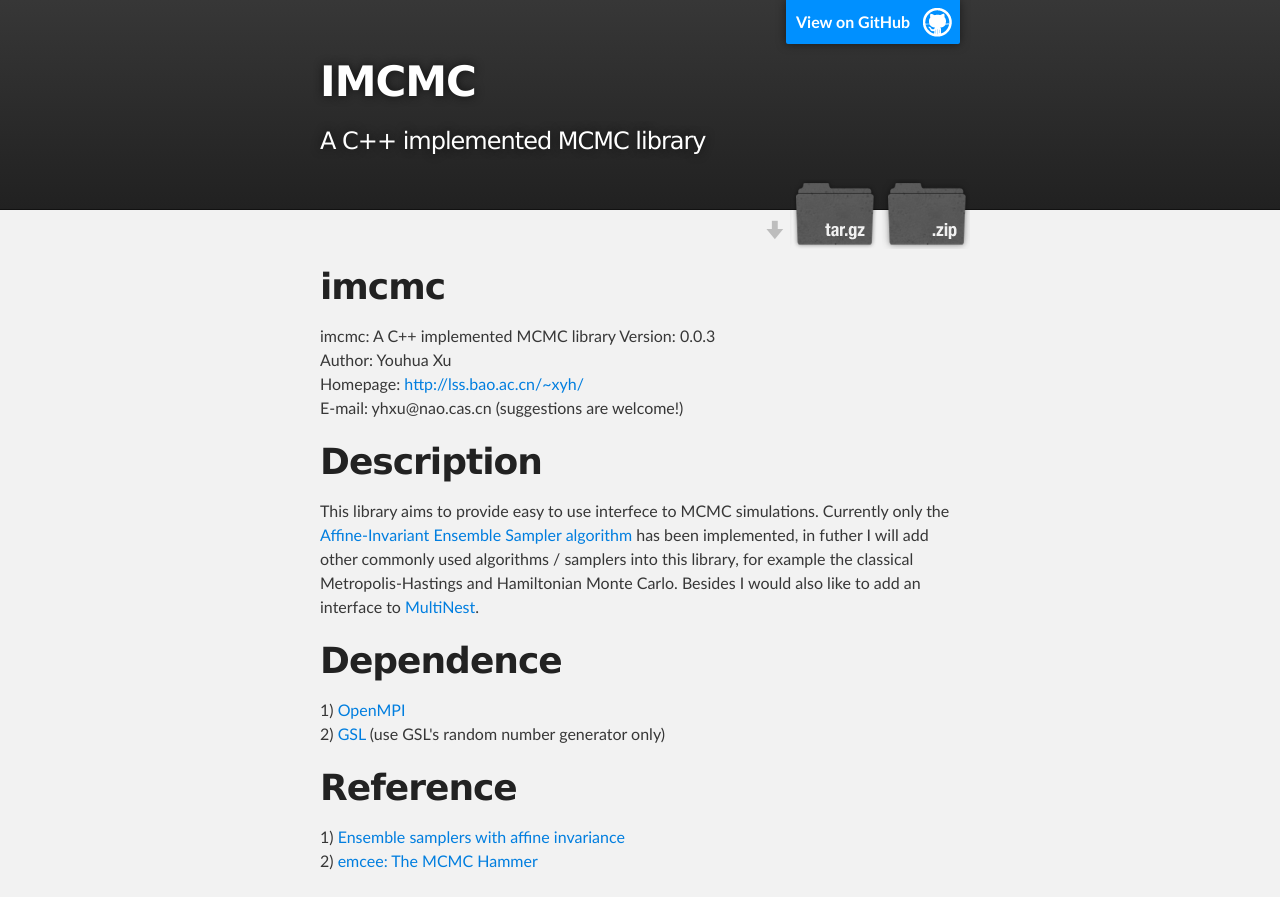
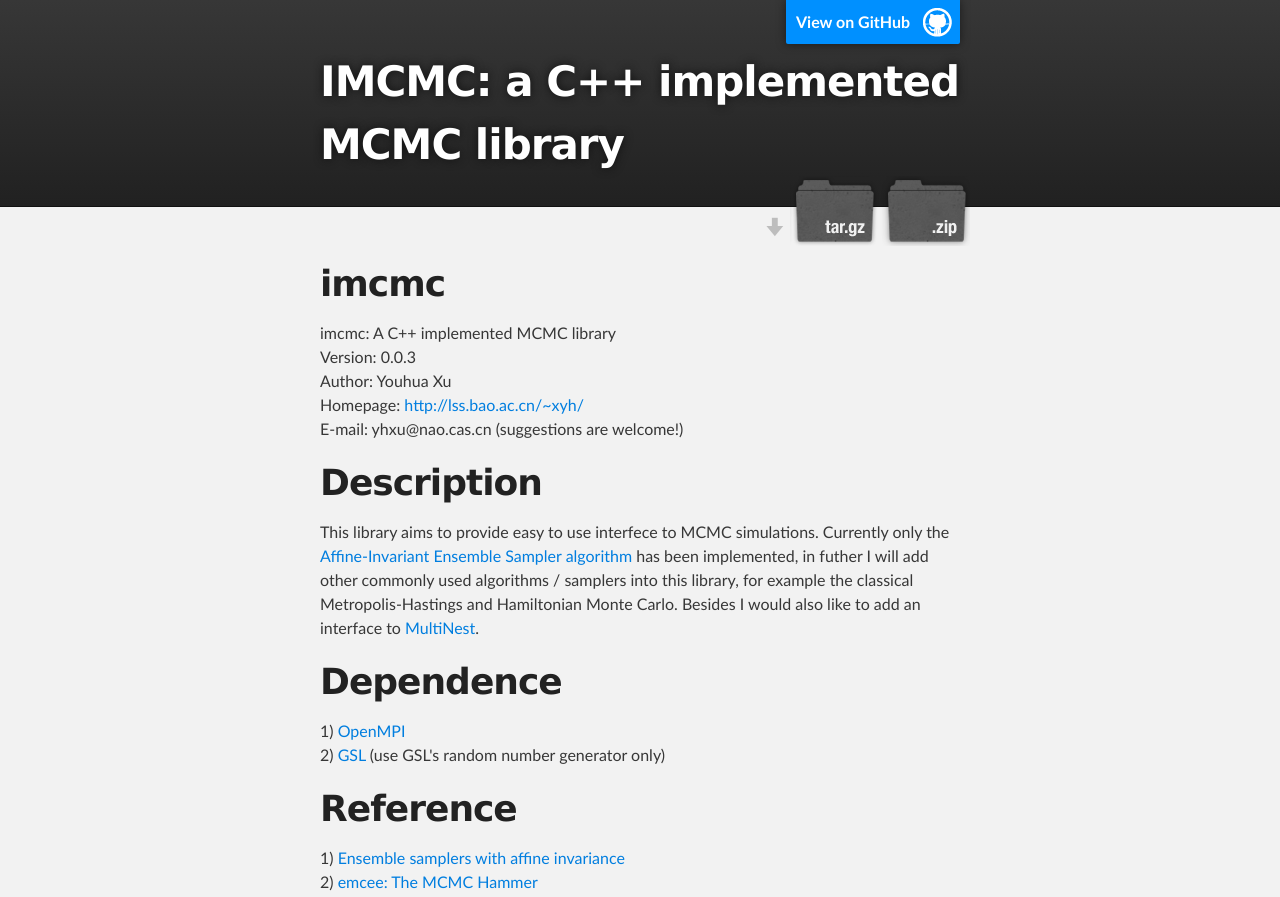
Before and after one commit to xyh-cosmo/imcmc, a plain HTML site: page index.html in a window 1280 px wide. Shown: the top 897 px of the page. Drawn offline with Linux system fonts and the light colour scheme.

Commit message:
Update index.html

```diff
--- a/index.html
+++ b/index.html
@@ -18,8 +18,8 @@
         <header class="inner">
           <a id="forkme_banner" href="https://github.com/xyh-cosmo/imcmc">View on GitHub</a>
 
-          <h1 id="project_title">IMCMC</h1>
-          <h2 id="project_tagline">A C++ implemented MCMC library</h2>
+          <h1 id="project_title">IMCMC: a C++ implemented MCMC library</h1>
+<!--          <h2 id="project_tagline">A C++ implemented MCMC library</h2> -->
 
             <section id="downloads">
               <a class="zip_download_link" href="https://github.com/xyh-cosmo/imcmc/zipball/master">Download this project as a .zip file</a>
@@ -36,7 +36,7 @@
 <h1>
 <a id="imcmc" class="anchor" href="#imcmc" aria-hidden="true"><span class="octicon octicon-link"></span></a>imcmc</h1>
 
-<p>imcmc: A C++ implemented MCMC library
+<p> imcmc: A C++ implemented MCMC library <br>
 Version: 0.0.3 <br>
 Author: Youhua Xu <br>
 Homepage: <a href="http://lss.bao.ac.cn/%7Exyh/">http://lss.bao.ac.cn/~xyh/</a> <br>
```
